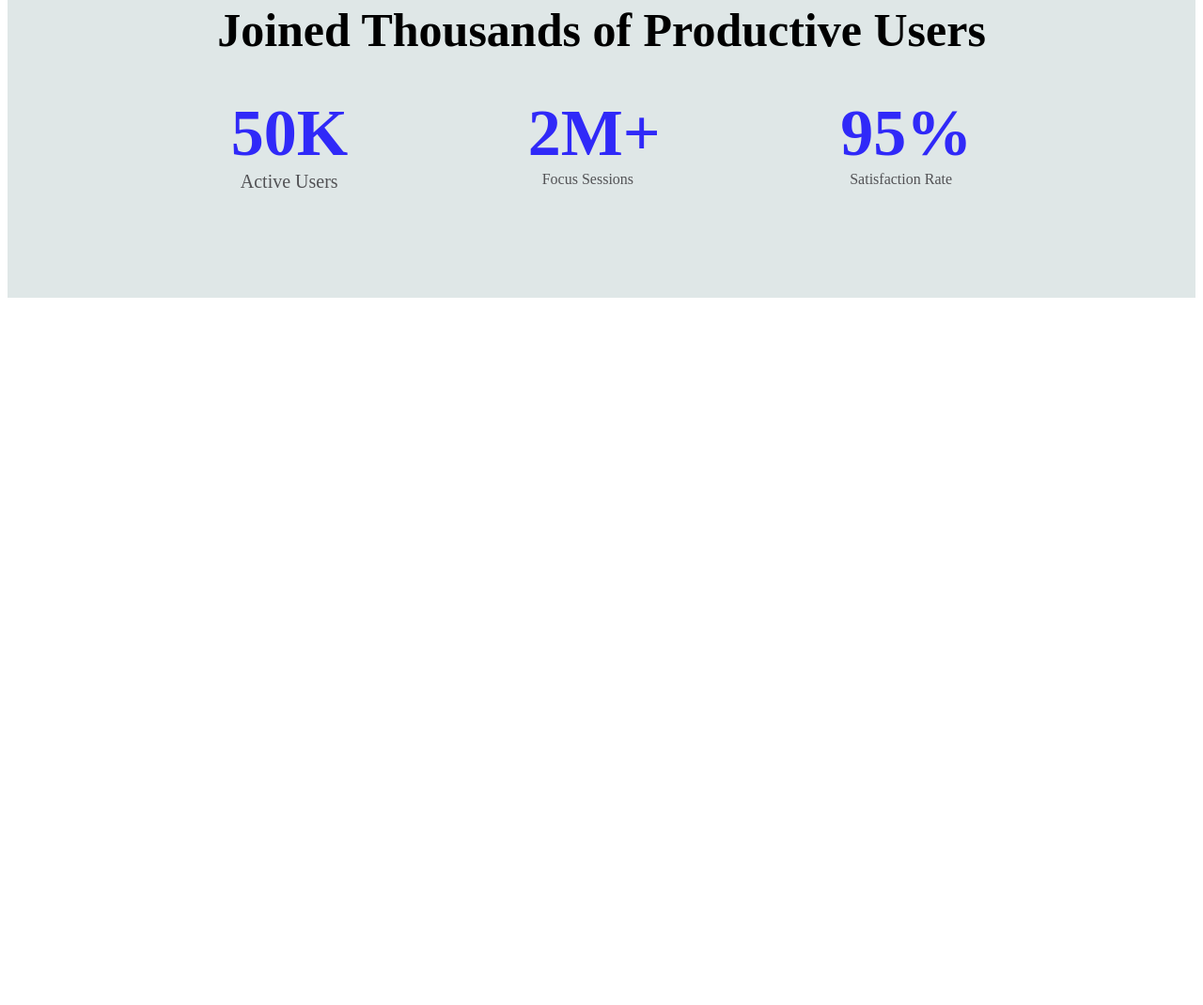
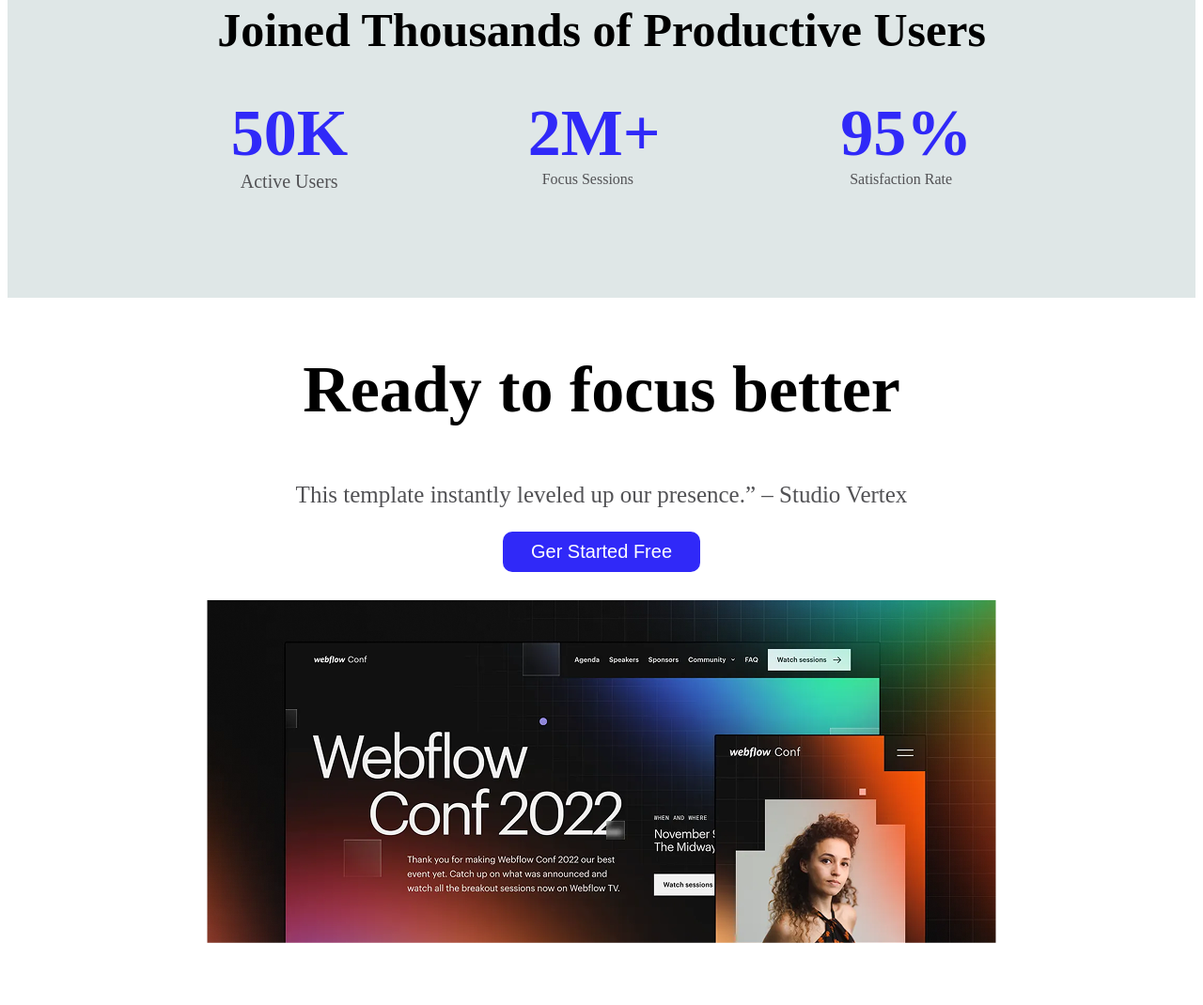
Before and after one commit to imam9932/My-First-Assignment-, a plain HTML site: page index.html in a window 1280 px wide. Shown: the part 1355-2425 px from the top of the page at 94% size. Before the commit the page ends 1680 px from the top, so only its background shows below. Drawn offline with Linux system fonts and the light colour scheme.

Commit message:
added ready section

```diff
--- a/index.html
+++ b/index.html
@@ -50,6 +50,15 @@
         </div>
       </div>
     </section>
+    <section class="ready-to-focus-better">
+      <div class="ready">
+        <h2 class="ready-title"> Ready to focus better</h2>
+        <p class="ready-para">This template instantly leveled up our presence.” – Studio Vertex</p>
+        <div class="button-ger" ><button class="btn-ger" >Ger Started Free</button></div>
+
+        <div class="webflow-img"> <img src="Assets/wc-big.png" alt="webflow conf2022-2"></div>
+      </div>
+    </section>
 
   </main>
 <footer>
--- a/style.css/index.css
+++ b/style.css/index.css
@@ -58,9 +58,7 @@ color: #ffffff;
   height: 328px;
   margin: 116px auto;
 }
-.see-section{
 
-}
 .see-title{
   font-size: 42px;
   font-weight: 700;
@@ -128,3 +126,43 @@ font-weight: bold;
  color: #525255;
  margin-left: 10px;
   }
+  /* section ready to focus */
+  .ready{
+    margin:0 auto;
+    max-width: 1140px;
+    height: 692px;
+  }
+  .ready-title{
+    display: flex;
+    align-items: center;
+    justify-content: center;
+    font-size: 70px;
+    font-weight: bold;
+  }
+  .ready-para{
+ display: flex;
+    align-items: center;
+    justify-content: center;
+  color: #525255;
+  font-size: 25px;
+  }
+
+  .btn-ger{
+   display: flex;
+   align-items: center;
+   justify-content: center;
+   margin:0 auto;
+    background-color: #3029f8;
+    color: #ffffff;
+    font-size: 20px;
+    padding:10px 30px;
+    border: none;
+    border-radius: 10px;
+  }
+  .webflow-img{
+    margin-top: 30px;
+    display: flex;
+    align-items: center;
+   justify-content: center;
+
+  }
```
